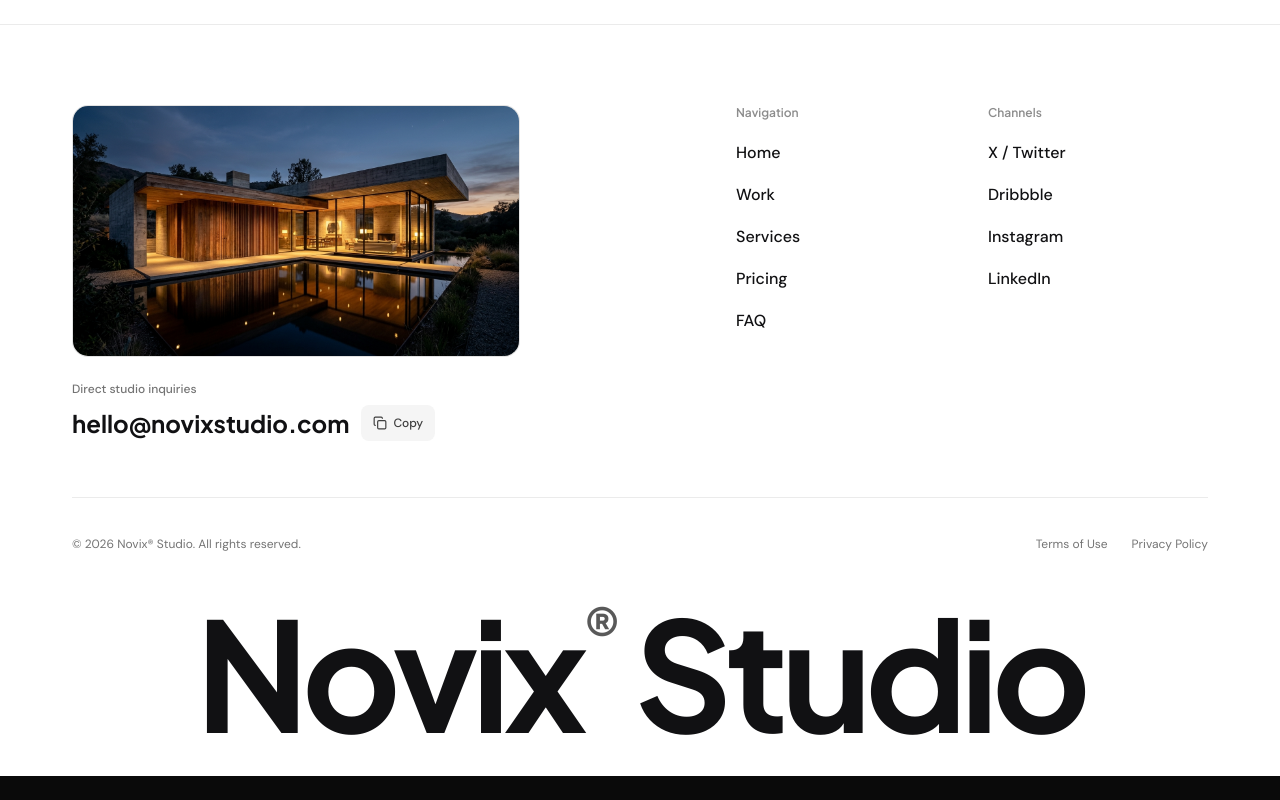
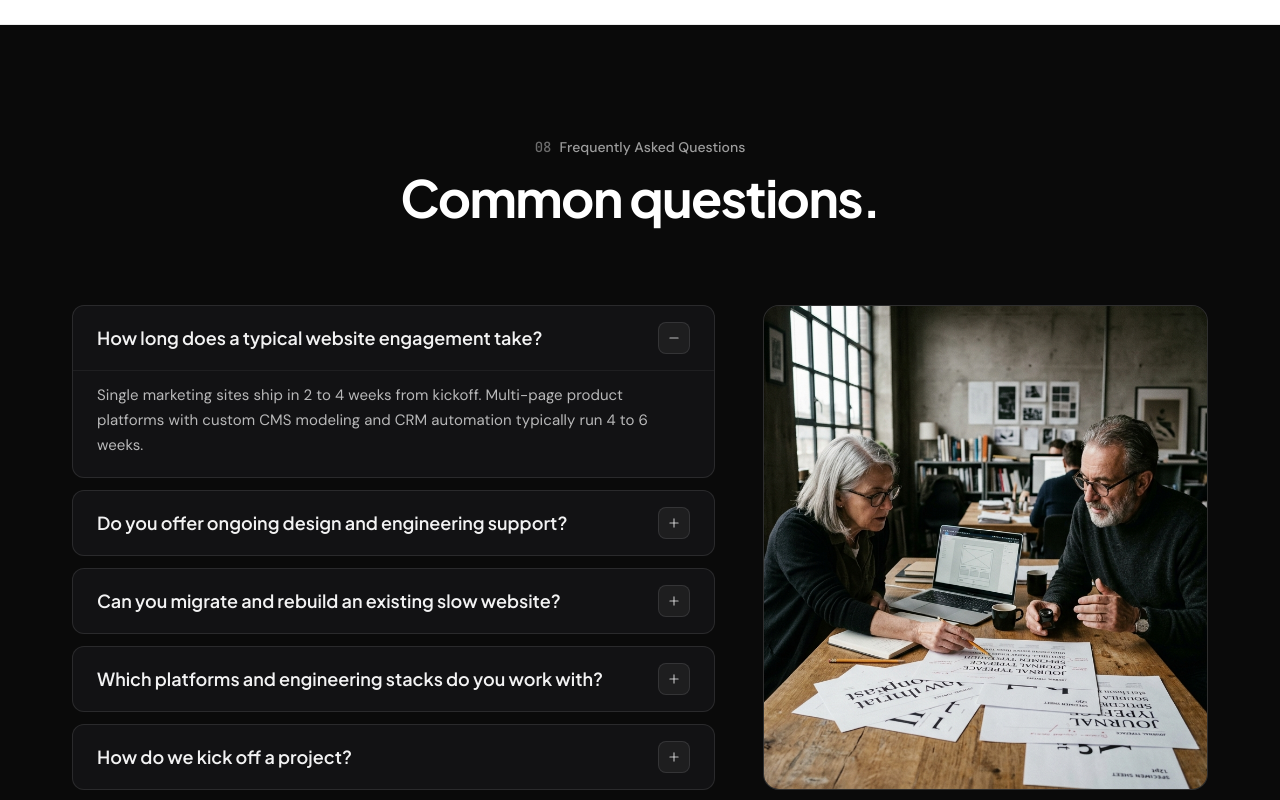
Before and after one commit to ode96-dev/novix-studio, a Next.js app: page / in a window 1280 px wide. Shown: the part 7560-8360 px from the top of the page. Before the commit the page ends 8336 px from the top, so only its background shows below. Built offline with nearby package versions, Linux system fonts and the light colour scheme.

Commit message:
feat: Add FAQSection component to display frequently asked questions

```diff
--- a/src/app/page.tsx
+++ b/src/app/page.tsx
@@ -1,6 +1,7 @@
 "use client";
 
 import AboutSection from "@/components/home/about-section";
+import FAQSection from "@/components/home/faq-section";
 import HeroSection from "@/components/home/hero-section";
 import PricingSection from "@/components/home/pricing-section";
 import ProcessSection from "@/components/home/process-section";
@@ -38,6 +39,7 @@ export default function Home() {
         <WhyChooseUsSection onOpenProjectModal={() => handleOpenModal()} />
         <PricingSection onOpenProjectModal={handleOpenModal} />
         <TestimonialsSection />
+        <FAQSection />
       </main>
       <ProjectModal
         isOpen={isModalOpen}
--- /dev/null
+++ b/src/components/home/faq-section.tsx
@@ -0,0 +1,96 @@
+"use client";
+
+import { useState } from "react";
+import { Plus, Minus } from "lucide-react";
+import { faqData } from "@/data/data";
+import ResilientImage from "../images/resilient-image";
+
+const FAQSection = () => {
+  const [openId, setOpenId] = useState<string>("faq-1");
+
+  const toggleFAQ = (id: string) => {
+    setOpenId((prev) => (prev === id ? "" : id));
+  };
+
+  return (
+    <section
+      id="faq"
+      className="bg-[#0a0a0a] text-white py-20 lg:py-28 border-b border-white/10"
+    >
+      <div className="max-w-300 mx-auto px-4 sm:px-6 lg:px-8">
+        <div className="max-w-2xl mx-auto text-center space-y-3 mb-14 lg:mb-20">
+          <p className="text-sm font-medium text-white/60">
+            <span className="font-mono-tabular text-white/40 mr-2">08</span>
+            Frequently Asked Questions
+          </p>
+          <h2
+            id="faq-main-title"
+            className="font-display text-[clamp(2rem,4vw,3.25rem)] leading-[1.1] font-bold tracking-[-0.03em] text-white"
+          >
+            Common questions.
+          </h2>
+        </div>
+
+        <div className="grid grid-cols-1 lg:grid-cols-12 gap-10 lg:gap-12 items-stretch">
+          <div className="lg:col-span-7 flex flex-col gap-3">
+            {faqData.map((item) => {
+              const isOpen = openId === item.id;
+              const panelId = `faq-panel-${item.id}`;
+
+              return (
+                <div
+                  key={item.id}
+                  id={`faq-item-${item.id}`}
+                  className="bg-[#121214] border border-white/10 rounded-xl transition-colors duration-150"
+                >
+                  <button
+                    type="button"
+                    aria-expanded={isOpen}
+                    aria-controls={panelId}
+                    onClick={() => toggleFAQ(item.id)}
+                    className="w-full min-h-14 px-5 sm:px-6 py-4 flex items-center justify-between gap-4 text-left cursor-pointer group focus-visible:outline-2 focus-visible:outline-offset-2 focus-visible:outline-[#ff3b30] rounded-xl"
+                  >
+                    <span className="font-display text-base sm:text-lg font-semibold text-white/95 group-hover:text-white">
+                      {item.question}
+                    </span>
+
+                    <span
+                      aria-hidden="true"
+                      className="w-8 h-8 rounded-lg bg-white/5 border border-white/10 flex items-center justify-center text-white/70 group-hover:text-white shrink-0 transition-colors"
+                    >
+                      {isOpen ? (
+                        <Minus className="w-3.5 h-3.5" />
+                      ) : (
+                        <Plus className="w-3.5 h-3.5" />
+                      )}
+                    </span>
+                  </button>
+
+                  {isOpen && (
+                    <div
+                      id={panelId}
+                      className="px-5 sm:px-6 pb-5 pt-3 border-t border-white/6 text-sm sm:text-[15px] text-white/70 leading-[1.65] tracking-[0.005em] animate-panel-reveal"
+                    >
+                      {item.answer}
+                    </div>
+                  )}
+                </div>
+              );
+            })}
+          </div>
+
+          <div className="lg:col-span-5 rounded-2xl overflow-hidden border border-white/10 bg-neutral-900 min-h-80">
+            <ResilientImage
+              src={"/images/studio_team_editorial_1795217715822.jpg"}
+              alt="Novix Studio designers discussing typographic proofs"
+              className="w-full h-full object-cover"
+              fallbackTitle="Novix Studio Workspace"
+            />
+          </div>
+        </div>
+      </div>
+    </section>
+  );
+};
+
+export default FAQSection;
--- a/src/components/layout/footer.tsx
+++ b/src/components/layout/footer.tsx
@@ -4,6 +4,7 @@ import React, { useState } from "react";
 import { Copy, Check } from "lucide-react";
 import { LegalModal } from "../legal/legal-modal";
 import ResilientImage from "../images/resilient-image";
+import Link from "next/link";
 
 const NAV_LINKS = [
   { name: "Home", href: "#" },
@@ -60,12 +61,12 @@ const Footer = () => {
                 </p>
 
                 <div className="flex flex-wrap items-center gap-3">
-                  <a
+                  <Link
                     href="mailto:hello@novixstudio.com"
                     className="font-display text-xl sm:text-2xl font-bold text-[#111113] hover:text-[#d92d20] transition-colors focus-visible:outline-2 focus-visible:outline-offset-4 focus-visible:outline-[#ff3b30] rounded-sm"
                   >
                     hello@novixstudio.com
-                  </a>
+                  </Link>
 
                   <button
                     type="button"
@@ -104,12 +105,12 @@ const Footer = () => {
                 <ul className="space-y-2.5">
                   {NAV_LINKS.map((link) => (
                     <li key={link.name}>
-                      <a
+                      <Link
                         href={link.href}
                         className="inline-block py-1 text-sm sm:text-base font-medium text-[#111113] hover:text-[#d92d20] transition-colors"
                       >
                         {link.name}
-                      </a>
+                      </Link>
                     </li>
                   ))}
                 </ul>
```
Also changed, not shown: src/components/layout/navbar.tsx (+35 -28 lines).
